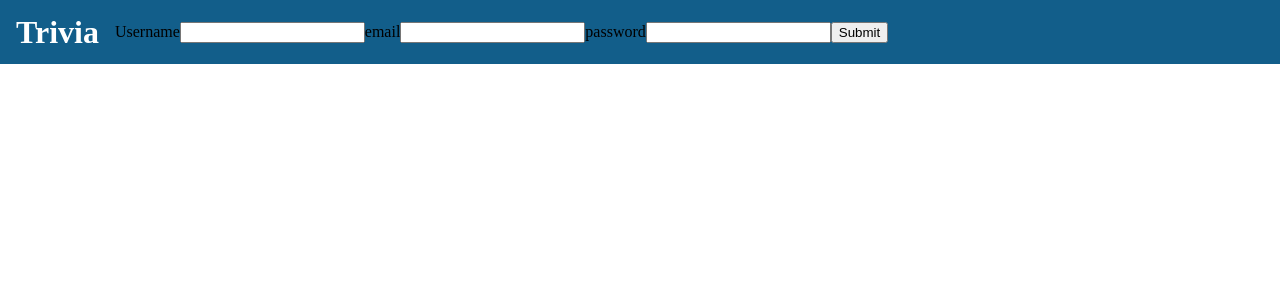
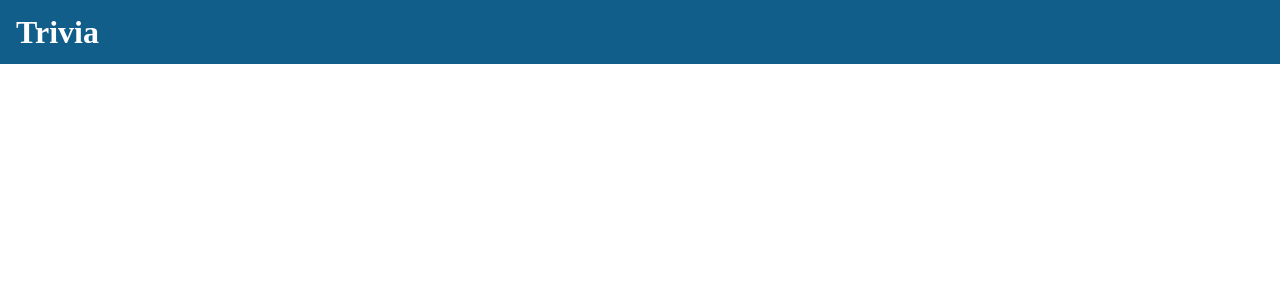
Before and after one commit to AngryWeather/Trivia, a React (Create React App) app: page /trivia/user/register in a window 1280 px wide. Shown: the top 300 px of the page. Built offline with nearby package versions, Linux system fonts and the light colour scheme.

Commit message:
Remove Register from header

```diff
--- a/src/components/header/Header.tsx
+++ b/src/components/header/Header.tsx
@@ -15,15 +15,18 @@ export const Header: FC = () => {
     return (
       <header>
         <h1>Trivia</h1>
-        <img onClick={() => setMobileNavVisible(true ? false : false)}
-          src={menu} alt="hamburger menu" className="menu" />
+        <img
+          onClick={() => setMobileNavVisible(true ? false : false)}
+          src={menu}
+          alt="hamburger menu"
+          className="menu"
+        />
       </header>
     );
   } else {
     return (
       <header>
         <h1>Trivia</h1>
-        <Register></Register>
       </header>
     );
   }
```
